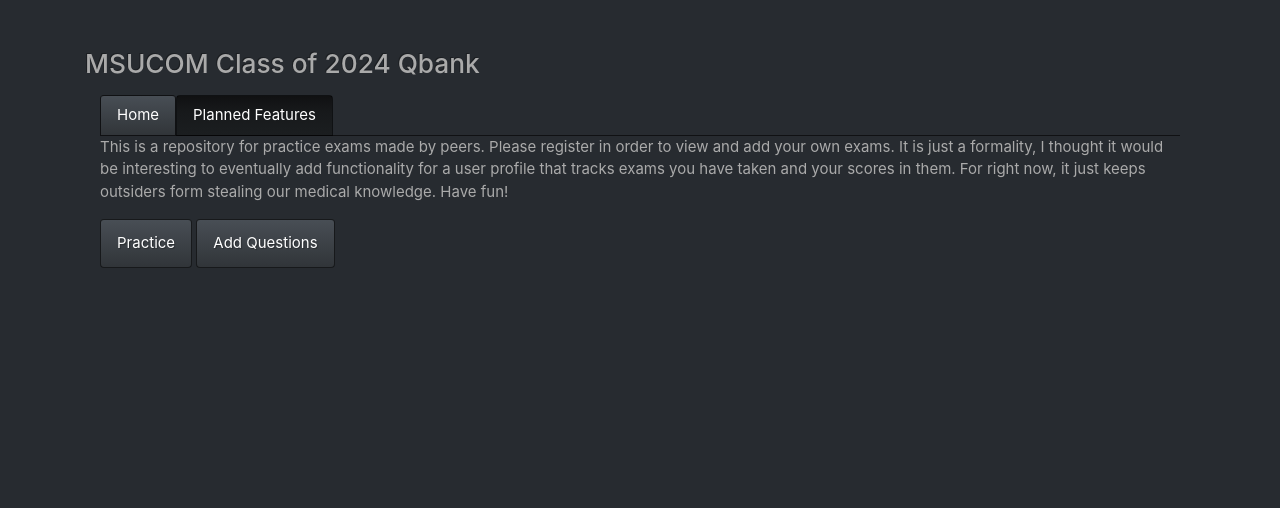
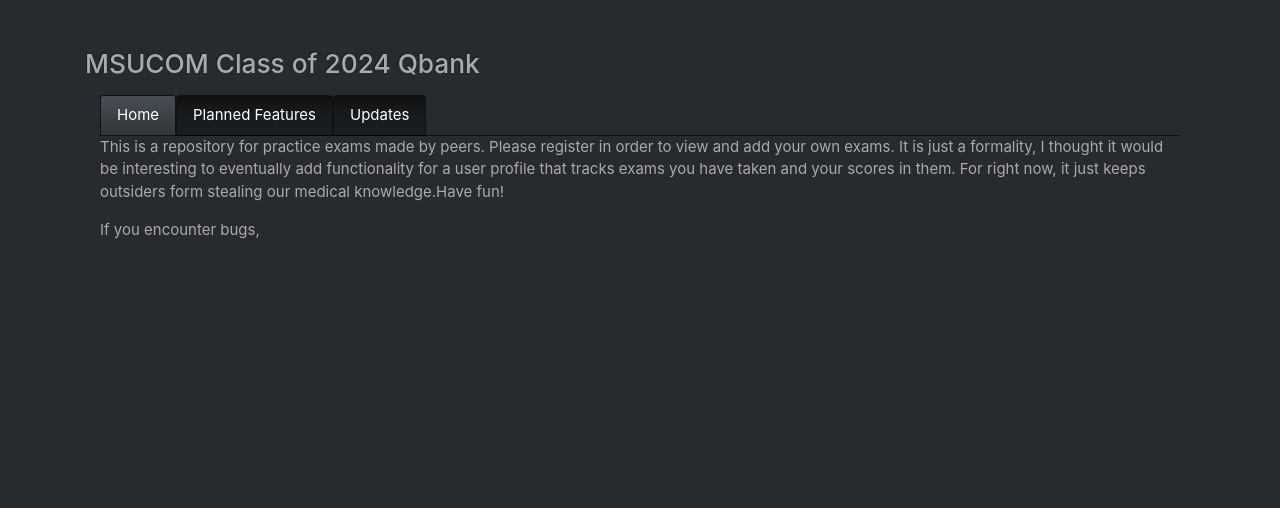
Before and after one commit to BGASM/msu-quiz, a Flask app: page / in a window 1280 px wide. Shown: the part 57-565 px from the top of the page. Run offline with Flask 2, Linux system fonts and the light colour scheme; some libraries are stand-ins or nearby versions.

Commit message:
style(Index) Removed random buttons and added a tip jar.
Added some updates

```diff
--- a/msu_quiz/templates/pages/index.html
+++ b/msu_quiz/templates/pages/index.html
@@ -16,10 +16,14 @@
   <li class="nav-item">
     <a class="nav-link" data-toggle="tab" href="#planned">Planned Features</a>
   </li>
+  <li class="nav-item">
+    <a class="nav-link" data-toggle="tab" href="#update">Updates</a>
+  </li>
 </ul>
 <div id="myTabContent" class="tab-content">
   <div class="tab-pane fade show active" id="home">
-    <p>This is a repository for practice exams made by peers. Please register in order to view and add your own exams. It is just a formality, I thought it would be interesting to eventually add functionality for a user profile that tracks exams you have taken and your scores in them. For right now, it just keeps outsiders form stealing our medical knowledge. Have fun!</p>
+    <p>This is a repository for practice exams made by peers. Please register in order to view and add your own exams. It is just a formality, I thought it would be interesting to eventually add functionality for a user profile that tracks exams you have taken and your scores in them. For right now, it just keeps outsiders form stealing our medical knowledge.Have fun!</p>
+    <p>If you encounter bugs, </p>
   </div>
   <div class="tab-pane fade" id="planned">
     <p>Ability to post images and draw on them to make visual examinations</p>
@@ -29,10 +33,16 @@
     <p>Ranking system for the exams you like, and the exams you hate.</p>
     <p>OAUTH with MSU login.</p>
   </div>
+    <div class="tab-pane fade" id="update">
+    <p>Changed password storage to a more secure variant. Login times will be a bit longer, which is good.</p>
+    <p>Fixed some regex on quiz adding that should parse input better.</p>
+    <p>Password reset and automailer functionality live.</p>
+    <p>Added message flashing.</p>
+    <p>Fixed some bugs that were causing internal errors with database mismatches.</p>
+    <p>Added a tip jar.</p>
+
+  </div>
 
 </div>
-<form action="/" method="post">
-    <input class="btn btn-primary" type="submit" name = "practice" value="Practice" />
-    <input class="btn btn-primary" type="submit" name = "add" value="Add Questions" />
-</form>
 {% endblock %}
+<script data-name="BMC-Widget" src="https://cdnjs.buymeacoffee.com/1.0.0/widget.prod.min.js" data-id="beargasm" data-description="Support me on Buy me a coffee!" data-message="Thank you for visiting. If you are finding this site useful, feel free to buy me a coffee!" data-color="#40DCA5" data-position="Right" data-x_margin="18" data-y_margin="18"></script>
--- a/msu_quiz/views/quiz.py
+++ b/msu_quiz/views/quiz.py
@@ -110,11 +110,6 @@ def question_return():
 
 @quiz_bp.route('/', methods=['GET', 'POST'])
 def index():
-    if request.method == 'POST':
-        if "practice" in request.form:
-            return redirect(url_for('quiz.quiz'))
-        elif "add" in request.form:
-            return redirect(url_for('quiz.add_question'))
     return render_template('pages/index.html')
 
 
```
